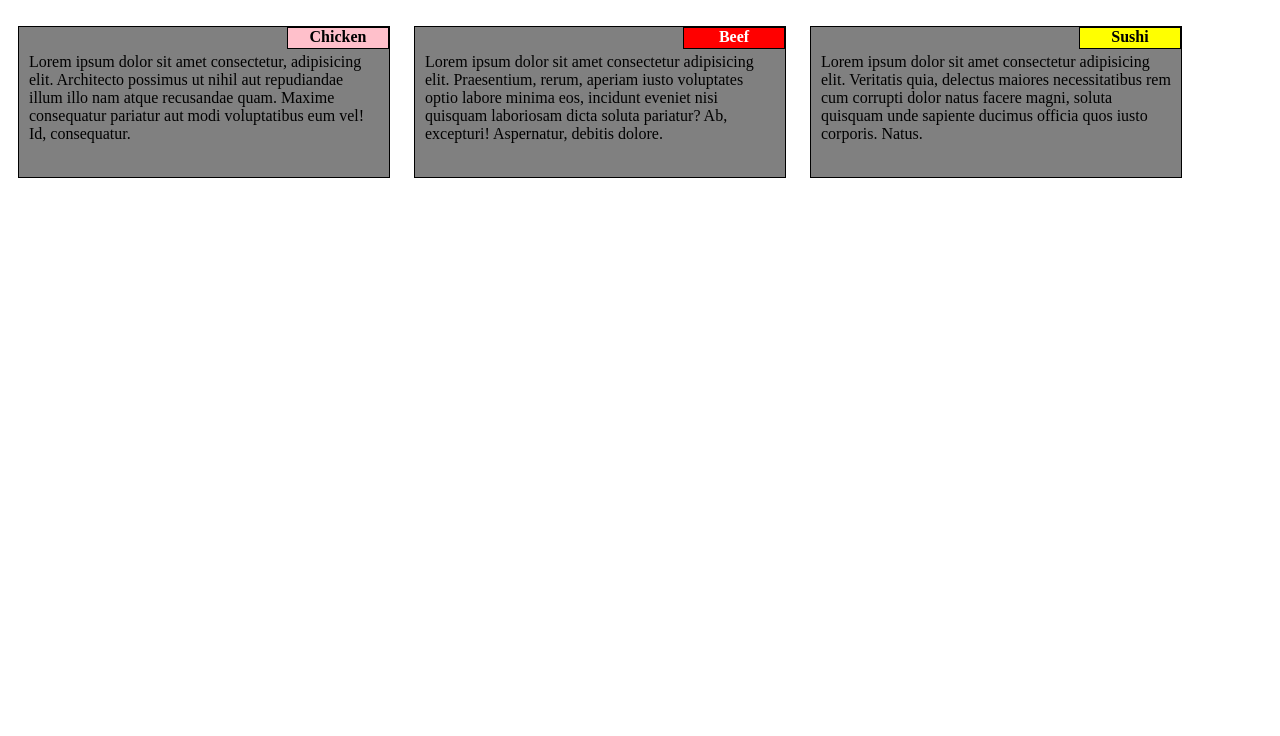
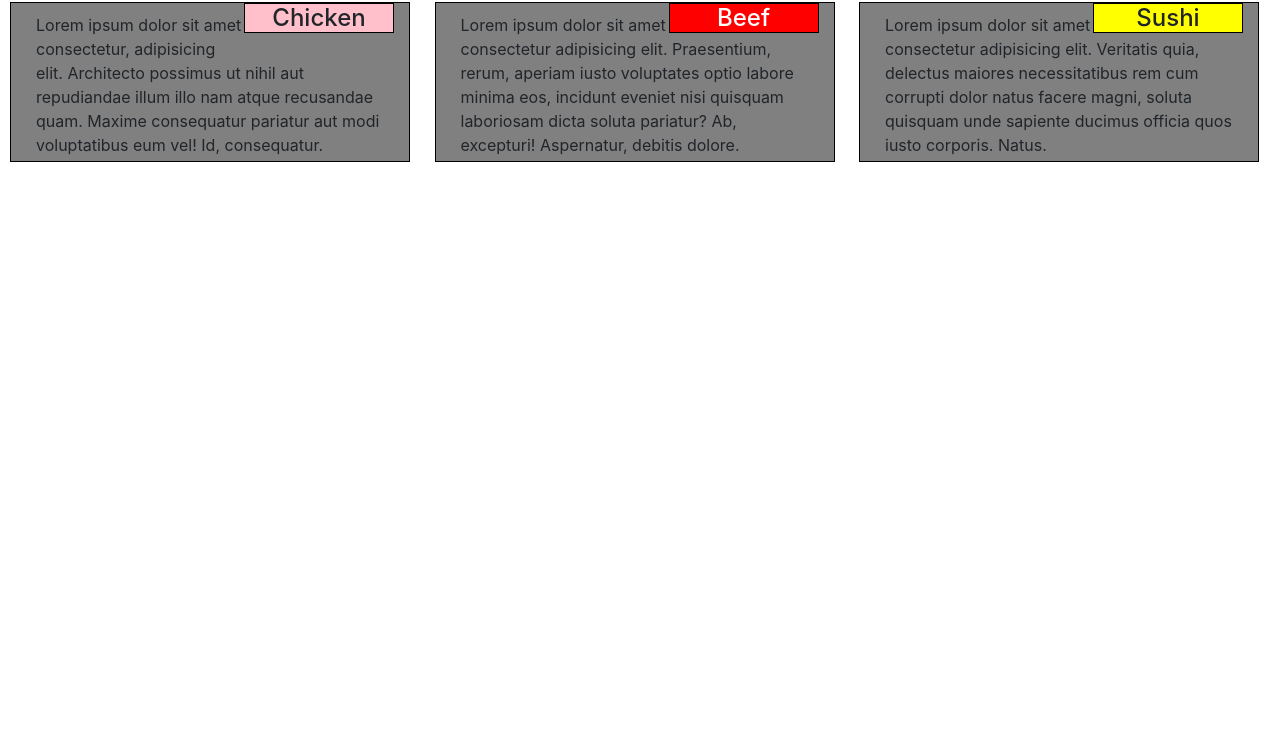
Before and after one commit to sunilvlog/assignment.github.io, a plain HTML site: page assignment2.html in a window 1280 px wide. Shown: the part 64-800 px from the top of the page. Drawn offline with nearby package versions, Linux system fonts and the light colour scheme.

Commit message:
Add files via upload

```diff
--- a/assignment2.html
+++ b/assignment2.html
@@ -1,17 +1,24 @@
 <!DOCTYPE html>
-<html lan="en>
+<html lang="en">
     <head>
         <meta charset="utf-8">
+        <meta name="viewport" content="width=device-width,initial-scale=1.0">
+        <meta http-equiv="X-UA-Compatible" content="ie=edge">
+        <link rel="stylesheet" href="css/bootstrap.min.css">
         <title>module 2</title>
         <style>
             .container{
                 background-color: grey;
                 border: 1px solid black;
-                width: 370px;
-                height: 150px;
+                width: 400px;
+                height: 160px;
                 margin: 10px;
                 display: inline-block;
+                box-sizing: border-box;
 
+            }
+            * {
+                box-sizing: border-box;
             }
 
             h1{
@@ -21,18 +28,22 @@
             #small{
                     background-color: pink;
                     border: 1px solid black;
-                    width: 100px;
-                    height: 20px;
-                    margin: 0px;
+                    width: 150px;
+                    height: 30px;
+                    margin-right: auto;
                     float: right;
                     text-align: center;
+                    position: relative;
+                    right: 0;
+                    top: auto;
+                    box-sizing: border-box;
             }
 
 
             #midium{
                     background-color: red;
-                    width: 100px;
-                    height:20px;
+                    width: 150px;
+                    height:30px;
                     border: 1px solid black;
                     margin: 0px;
                     float: right;
@@ -41,11 +52,17 @@
 
             }
 
+            @media screen and (min-width: 768px) and (max-width: 992px){
+                .container{
+                    width: 75%;
+                }
+            }
+
 
             #hard{
                     background-color: yellow;
-                    width: 100px;
-                    height: 20px;
+                    width: 150px;
+                    height: 30px;
                     border: 1px solid black;
                     margin: 0px;
                     float: right;
@@ -54,12 +71,16 @@
                 }
             p{
                 padding: 10px;
+                box-sizing: border-box;
             }
+
 
         </style>
 
     </head>
     <body>
+        <script src="js/jquery.js"></script>
+        <script src="js/bootstrap.min.js"></script>
         <h1>our manu</h1>
         <div class="containers">
         <div class="container">
```
